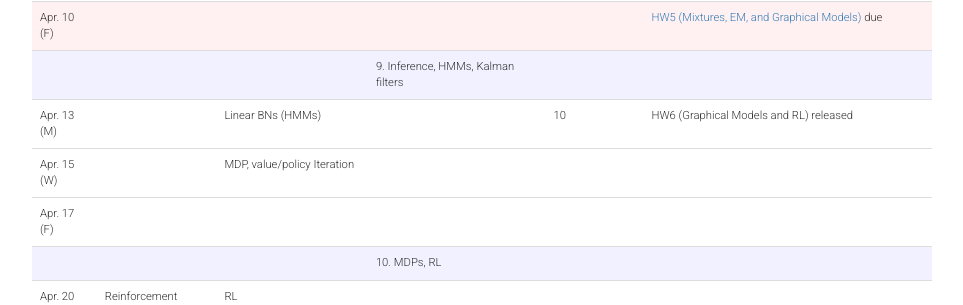
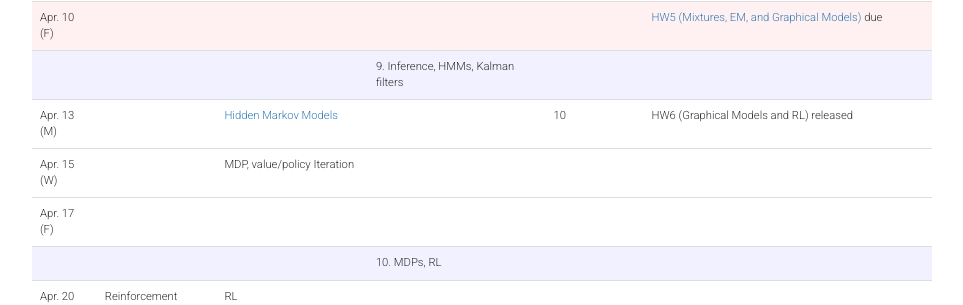
Before and after one commit to harvard-ml-courses/cs181-web-2020, a Jekyll site: the page built from schedule.html, in a window 1280 px wide and 900 px high, scrolled down 2003 px. Shown: the part 151-456 px from the top of the window, without its empty margins (158-1121 px from the left). Built offline with Jekyll 4.4.1, drawn with Linux system fonts in a browser that asks for light colours.

Commit message:
add recap19

```diff
--- a/_data/all.yaml
+++ b/_data/all.yaml
@@ -347,7 +347,7 @@ lectures:
     hw:
     type: 'sec'
   - topic:
-    subtopic: Linear BNs (HMMs)
+    subtopic: <a href="/cs181-web/recap19">Hidden Markov Models</a>
     section:
     readings: 10
     hw: HW6 (Graphical Models and RL) released
--- a/_includes/header.html
+++ b/_includes/header.html
@@ -43,6 +43,7 @@
             <li><a class="dropdown-item" href="{{ site.baseurl }}/recap16">Lecture 16 (Topic Models)</a></li><br>
             <li><a class="dropdown-item" href="{{ site.baseurl }}/recap17">Lecture 17 (Graphical Models)</a></li><br>
             <li><a class="dropdown-item" href="{{ site.baseurl }}/recap18">Lecture 18 (Inference in Bayes Nets)</a></li><br>
+            <li><a class="dropdown-item" href="{{ site.baseurl }}/recap19">Lecture 19 (Hidden Markov Models)</a></li><br>
           </ul>
         </li>
         <li><a href="{{ site.baseurl }}/sections">Sections</a></li>
--- a/cube.html
+++ b/cube.html
@@ -62,7 +62,6 @@ weight: 0
               <td>
                 <ul>
                   <li><a href="{{ site.baseurl }}/recap14" target="_blank">Lecture 14 - Mixture Models</a></li>
-                  <li>Hidden Markov Models (Coming 4/13)</li>
                 </ul>
               </td>
               <td>
```
